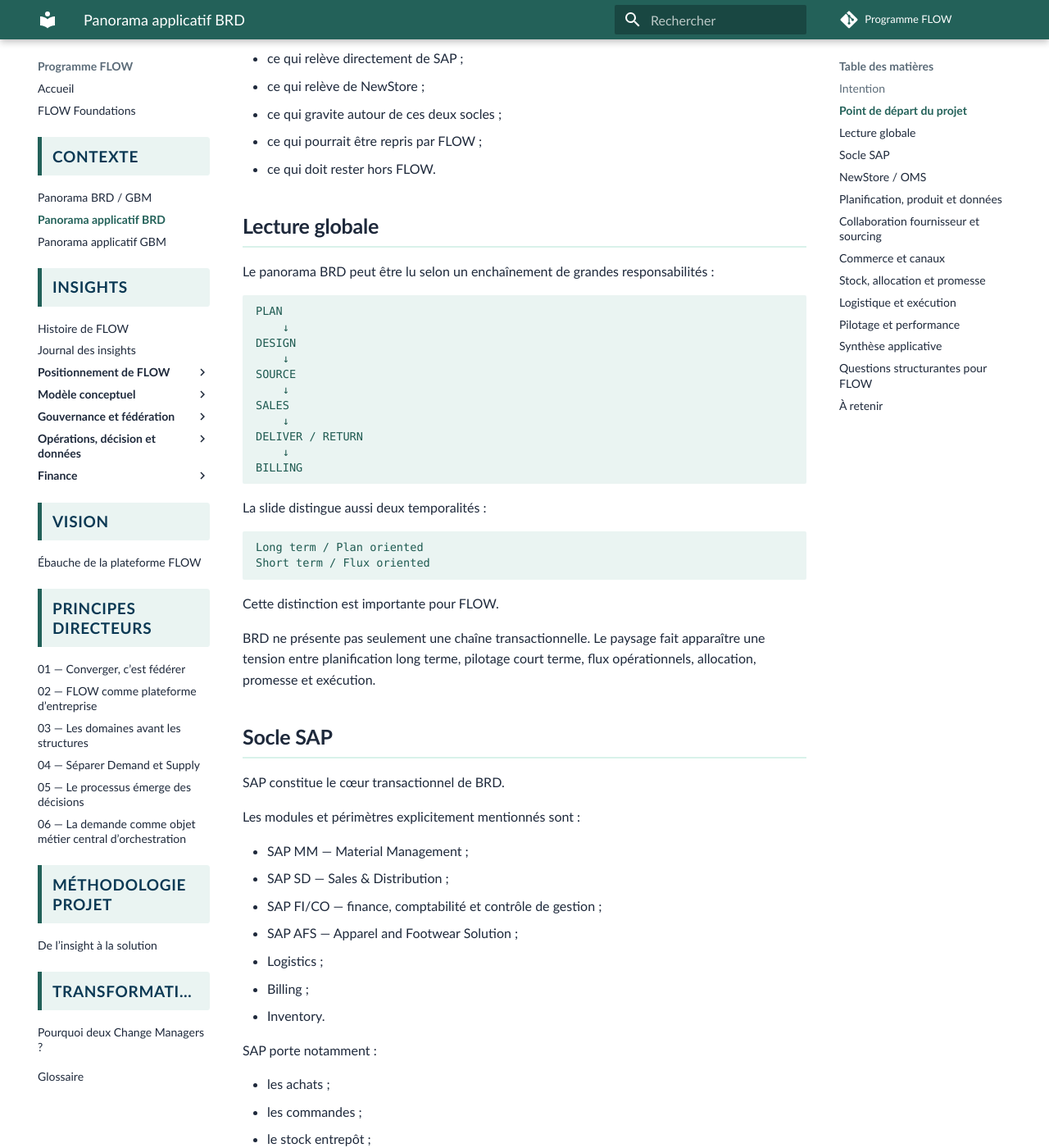
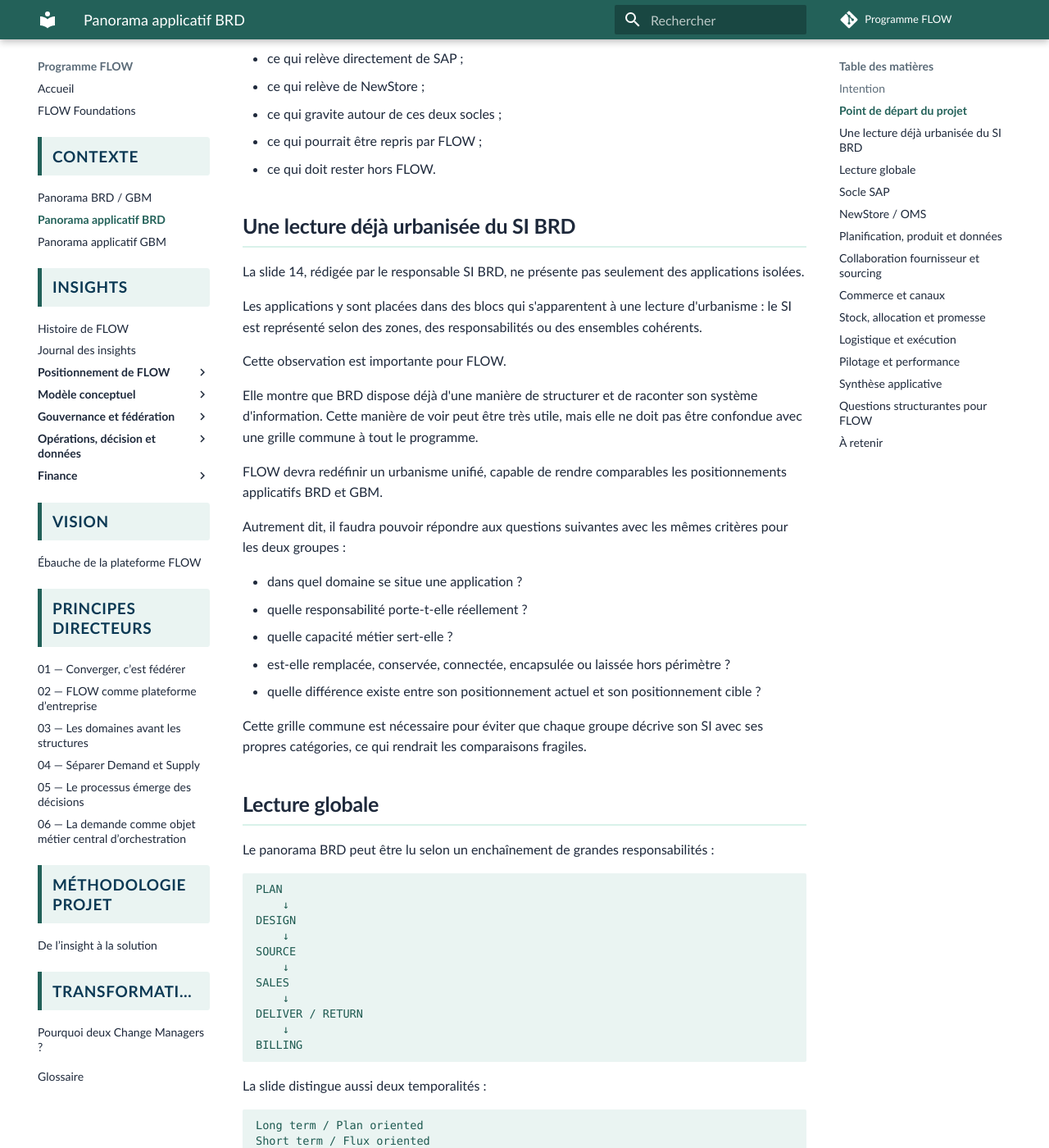
Before and after one commit to laurent-sintes/FLOW-Program, an MkDocs documentation site: the page built from docs/contexte/panorama-brd.md, in a window 1280 px wide and 1400 px high, scrolled down 1008 px. Shown: the whole window at 82% size. Built offline with MkDocs 1.6.1 and Material for MkDocs 9.7.7, drawn with Linux system fonts in a browser that asks for light colours; comment, search, counter and statistics services are not loaded; some of the changed text lies outside the part shown.

Commit message:
Ajouter la lecture urbanisée du panorama BRD

```diff
--- a/docs/contexte/panorama-brd.md
+++ b/docs/contexte/panorama-brd.md
@@ -31,6 +31,28 @@
 - ce qui gravite autour de ces deux socles ;
 - ce qui pourrait être repris par FLOW ;
 - ce qui doit rester hors FLOW.
+
+## Une lecture déjà urbanisée du SI BRD
+
+La slide 14, rédigée par le responsable SI BRD, ne présente pas seulement des applications isolées.
+
+Les applications y sont placées dans des blocs qui s'apparentent à une lecture d'urbanisme : le SI est représenté selon des zones, des responsabilités ou des ensembles cohérents.
+
+Cette observation est importante pour FLOW.
+
+Elle montre que BRD dispose déjà d'une manière de structurer et de raconter son système d'information. Cette manière de voir peut être très utile, mais elle ne doit pas être confondue avec une grille commune à tout le programme.
+
+FLOW devra redéfinir un urbanisme unifié, capable de rendre comparables les positionnements applicatifs BRD et GBM.
+
+Autrement dit, il faudra pouvoir répondre aux questions suivantes avec les mêmes critères pour les deux groupes :
+
+- dans quel domaine se situe une application ?
+- quelle responsabilité porte-t-elle réellement ?
+- quelle capacité métier sert-elle ?
+- est-elle remplacée, conservée, connectée, encapsulée ou laissée hors périmètre ?
+- quelle différence existe entre son positionnement actuel et son positionnement cible ?
+
+Cette grille commune est nécessaire pour éviter que chaque groupe décrive son SI avec ses propres catégories, ce qui rendrait les comparaisons fragiles.
 
 ## Lecture globale
 
@@ -258,6 +280,7 @@
 - Les outils de planification comme Optimate ou BPC alimentent-ils FLOW en demandes, prévisions ou faits ?
 - Les systèmes logistiques restent-ils seulement exécutants ou deviennent-ils aussi contributeurs d'événements métier ?
 - Quels composants doivent être remplacés, conservés, encapsulés ou simplement connectés ?
+- Quelle grille d'urbanisme commune permettra de comparer le positionnement des applications BRD et GBM ?
 
 ## À retenir
 
@@ -265,6 +288,8 @@
 
 BRD est un écosystème articulé autour de SAP et NewStore, avec de nombreuses solutions spécialisées.
 
+La slide 14 montre aussi que BRD possède déjà une manière de représenter son SI par blocs. FLOW devra conserver cette richesse de lecture, tout en la traduisant dans une grille d'urbanisme commune avec GBM.
+
 Le point de départ de FLOW est bien le remplacement de SAP et NewStore, mais l'analyse du panorama montre que cette décision ouvre immédiatement une question plus large :
 
 > Quelles capacités transverses faut-il reprendre dans FLOW, et quels systèmes doivent rester contributeurs, consommateurs ou exécutants ?
```
